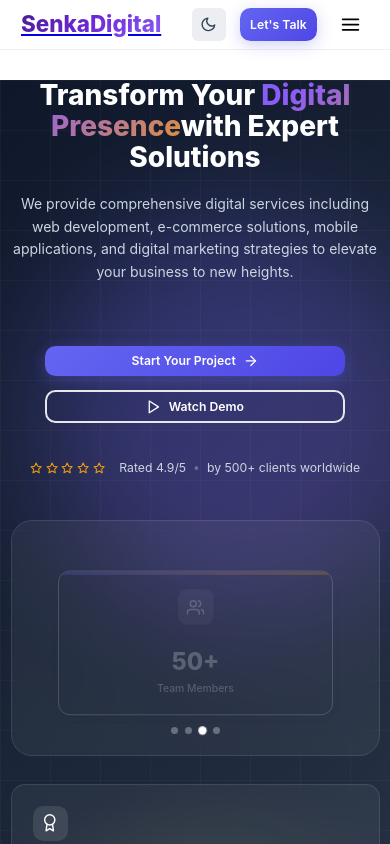
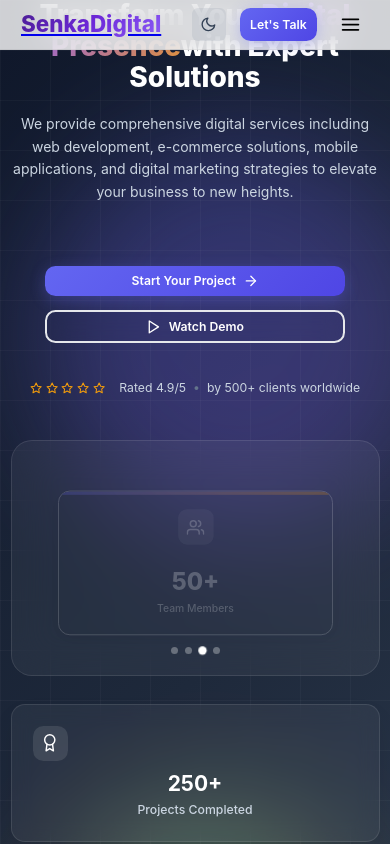
Before and after one commit to ssaurabhshirsatgame07-svg/company, a React (Create React App) app: page / in a window 390 px wide. Shown: the top 844 px of the page. Built offline with nearby package versions, Linux system fonts and the light colour scheme.

Commit message:
Fix useEffect dependency issue

```diff
--- a/src/components/common/Header/Header.css
+++ b/src/components/common/Header/Header.css
@@ -329,3 +329,18 @@
     margin-top: 0 !important;
   }
 }
+
+
+@media (max-width: 768px) {
+  .site-header {
+    padding: 0.5rem 0 !important;
+  }
+  body {
+    padding-top: 0 !important;
+    margin-top: 0 !important;
+  }
+  main {
+    padding-top: 0 !important;
+    margin-top: 0 !important;
+  }
+}
--- a/src/styles/globals.css
+++ b/src/styles/globals.css
@@ -3183,14 +3183,11 @@ section {
 }
 
 /* Header Fix for Navigation Overlap */
-.App {
-  padding-top: var(--header-height);
-}
-
+.App,
 main {
-  padding-top: var(--header-height);
-  min-height: calc(100vh - var(--header-height));
-}
+  padding-top: 0 !important;
+}
+
 
 section {
   scroll-margin-top: var(--header-height);
```
Also changed, not shown: src/components/sections/Hero/Hero.css (+9 -0 lines).
